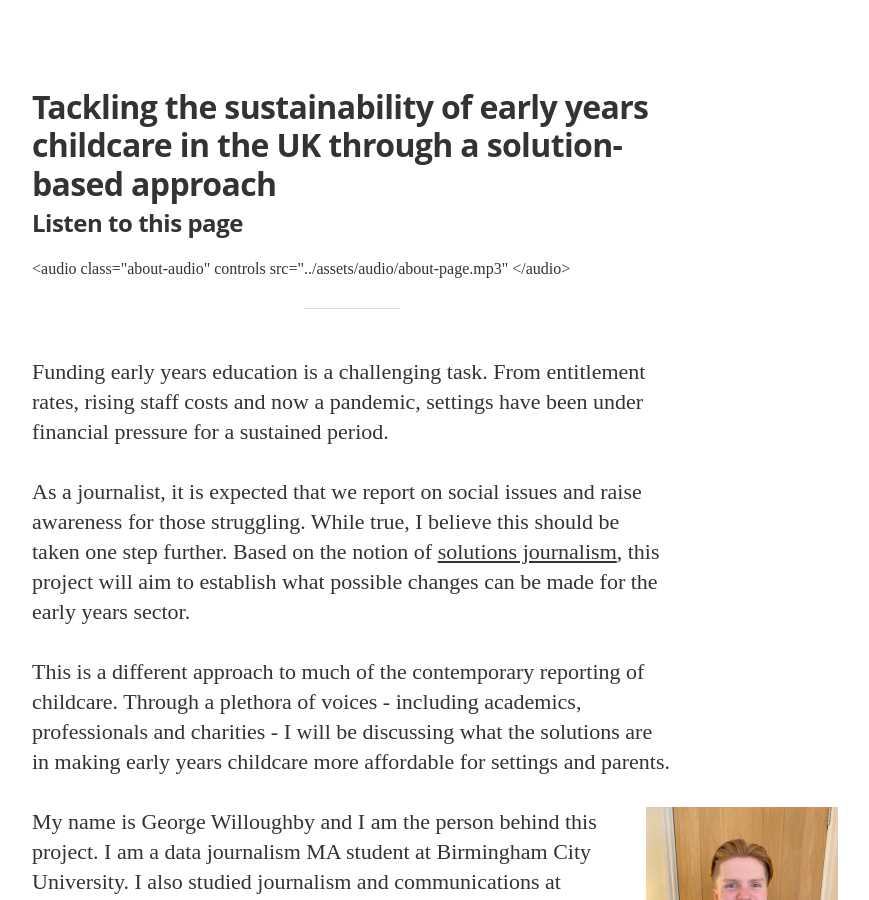
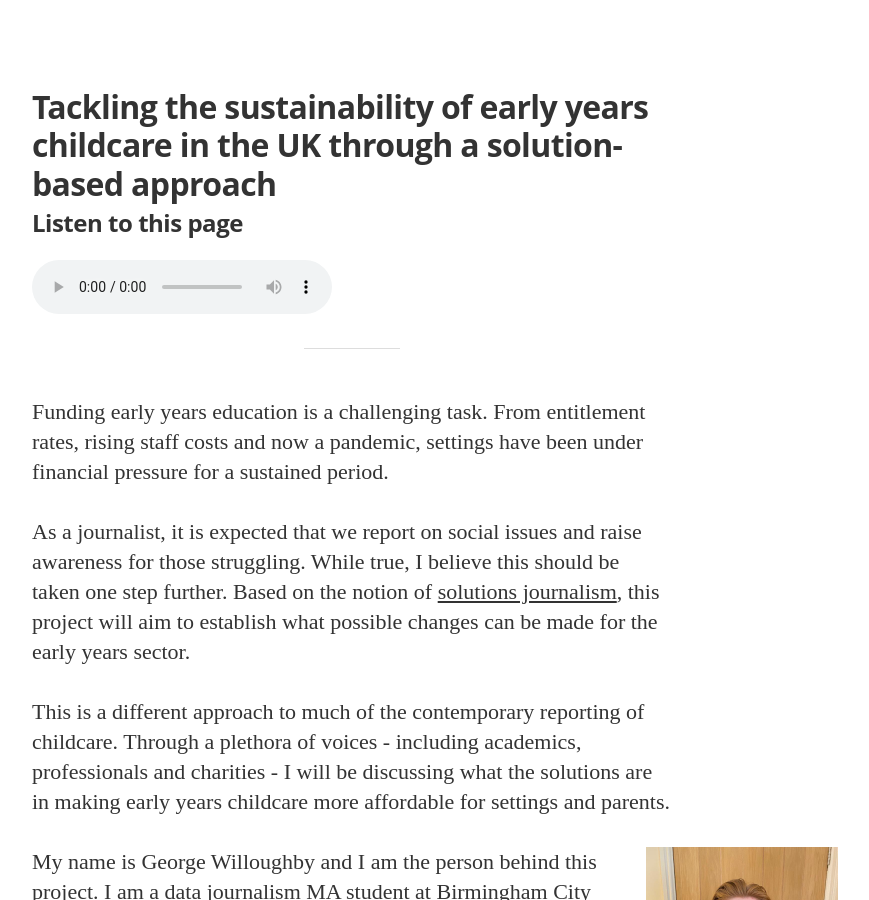
Before and after one commit to GWilloughby99/early-years-project, a Jekyll site: the page built from about.md, in a window 1280 px wide and 900 px high, scrolled down 915 px. Shown: the whole window, without its empty margins (288-1157 px from the left). Built offline with Jekyll 4.4.1, drawn with Linux system fonts in a browser that asks for light colours; nearby versions of some CDN libraries; some web fonts are replaced.

Commit message:
Update about.md

```diff
--- a/about.md
+++ b/about.md
@@ -15,7 +15,7 @@ image2: "../assets/article_images/outside-play-mobile.jpg"
 <h1> Tackling the sustainability of early years childcare in the UK through a solution-based approach </h1>
 <h5>Listen to this page </h5>
 <br>
-<audio class="about-audio" controls src="../assets/audio/about-page.mp3" </audio>
+<audio class="about-audio" controls src="../assets/audio/about-page.mp3"> </audio>
 <hr>
 <br>
 <p> Funding early years education is a challenging task. From entitlement rates, rising staff costs and now a pandemic, settings have been under financial pressure for a sustained period. </p>
```
